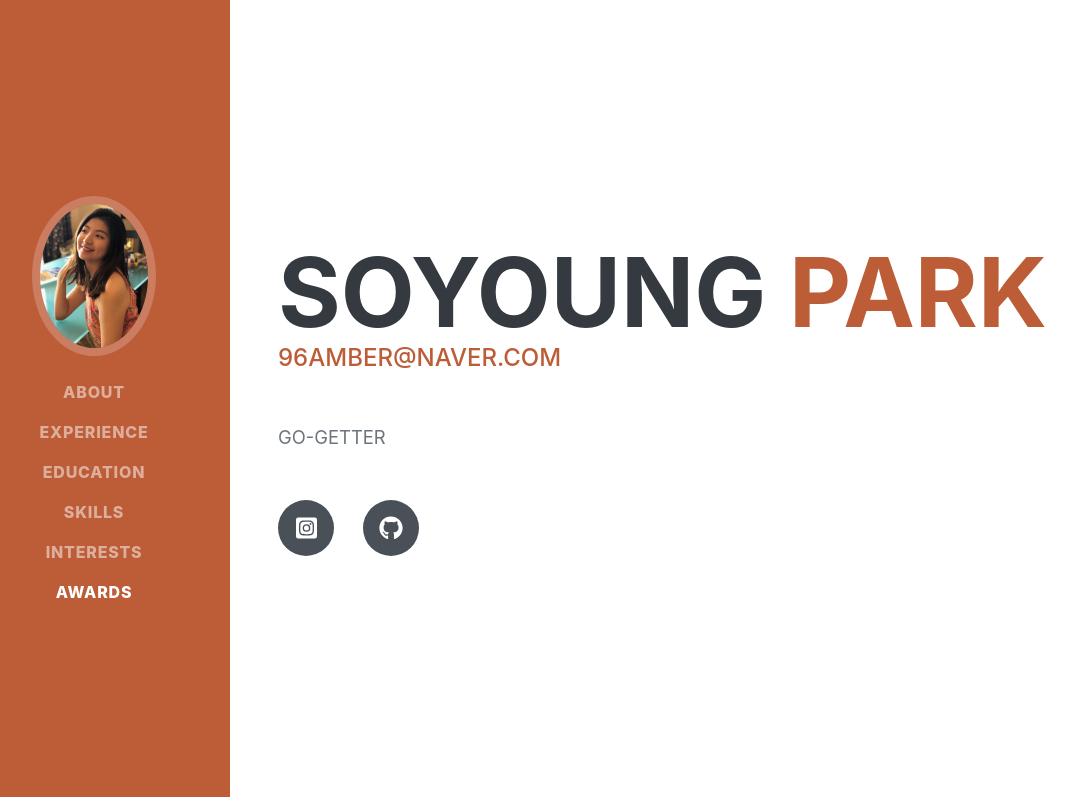
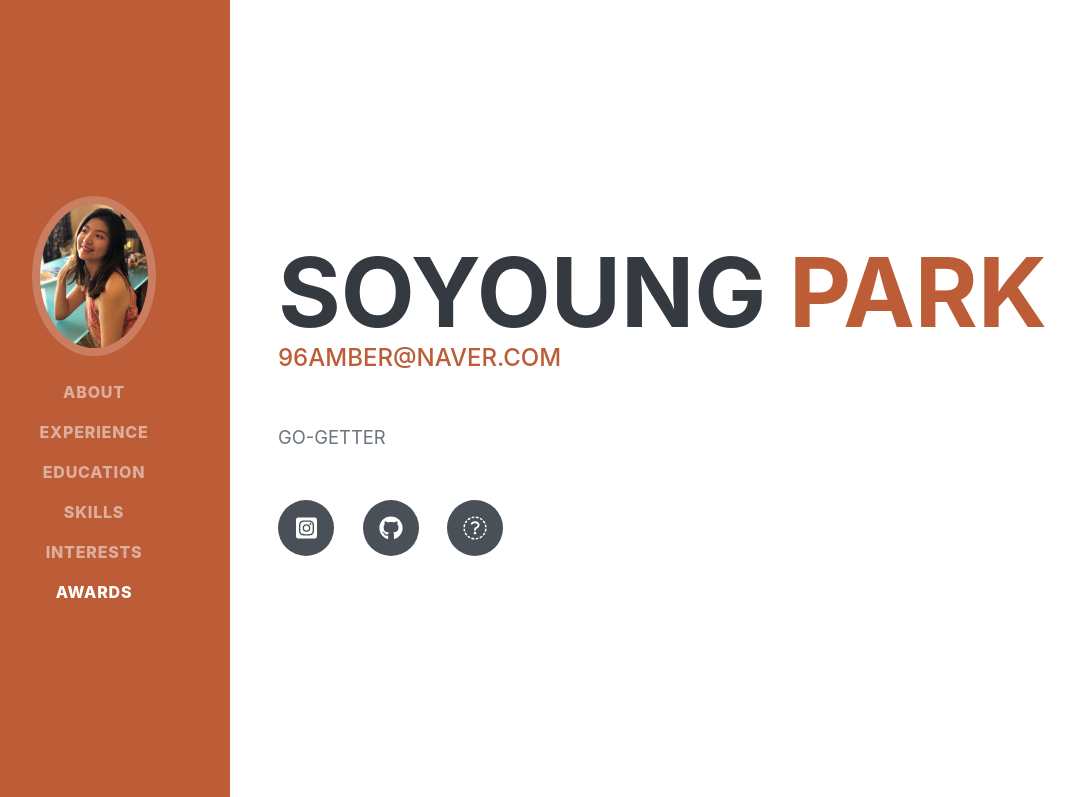
Before and after one commit to AmberPark/AmberPark.github.io, a plain HTML site: page index.html in a window 1280 px wide. Shown: the top 797 px of the page, without its empty margins (42-1117 px from the left). Drawn offline with nearby package versions, Linux system fonts and the light colour scheme; a web font is replaced by a local one.

Commit message:
add blog

```diff
--- a/index.html
+++ b/index.html
@@ -50,6 +50,7 @@
                     <div class="social-icons">
                         <a class="social-icon" href="https://www.instagram.com/sso_y0ung/"><i class="fab fa-instagram-square"></i></a>
                         <a class="social-icon" href="https://github.com/AmberPark"><i class="fab fa-github"></i></a>
+                        <a class="social-icon" href="https://blog.naver.com/96amber"><i class="fab fa-blog"></i></a>
 
                     </div>
                 </div>
```
